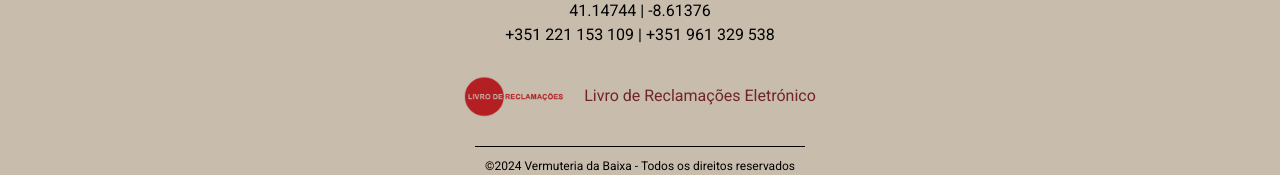
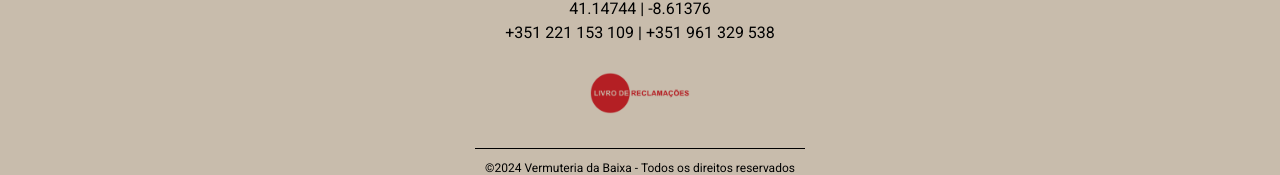
Before and after one commit to jpbs18/Vermut, a React (Vite) app: page / in a window 1280 px wide. Shown: the part 1895-2070 px from the top of the page. Built offline with nearby package versions, Linux system fonts and the light colour scheme.

Commit message:
Corrected claims book link

```diff
--- a/components/Footer.jsx
+++ b/components/Footer.jsx
@@ -16,8 +16,9 @@ const Footer = () => {
       </div>
 
       <div className="claims">
-        <img src="livro-reclamacoes.png" alt="claims book" />
-        <Link to="https://www.livroreclamacoes.pt/Inicio/">{claims}</Link>
+        <Link to="https://www.livroreclamacoes.pt/Inicio/" target="_blank">
+          <img src="livro-reclamacoes.png" alt="claims book" />
+        </Link>
       </div>
 
       <div className="copy-rights">
--- a/components/MobileLayout.jsx
+++ b/components/MobileLayout.jsx
@@ -57,8 +57,9 @@ const MobileLayout = () => {
 
       <section className="bottom-section">
         <div className="claims">
-          <img src="livro-reclamacoes.png" alt="claims book" />
-          <Link to="https://www.livroreclamacoes.pt/Inicio/">{claims}</Link>
+          <Link to="https://www.livroreclamacoes.pt/Inicio/" target="_blank">
+            <img src="livro-reclamacoes.png" alt="claims book" />
+          </Link>
         </div>
         <div className="copy-rights">
           <p id="rights">&copy;2024 Vermuteria da Baixa - {rights} </p>
--- a/src/index.css
+++ b/src/index.css
@@ -322,7 +322,7 @@ footer .claims img {
 
 .mobile-container {
   height: 100vh;
-  background-image: url('../public/calice.jpg');
+  background-image: url('../public/vermuteria-balcony.jpg');
   background-size: cover;
   background-position: center;
   background-repeat: no-repeat;
@@ -386,9 +386,8 @@ footer .claims img {
 
 .bottom-section .claims {
   display: flex;
+  justify-content: center;
   align-items: center;
-  gap: 2rem;
-
 }
 
 .bottom-section .copy-rights {
```
